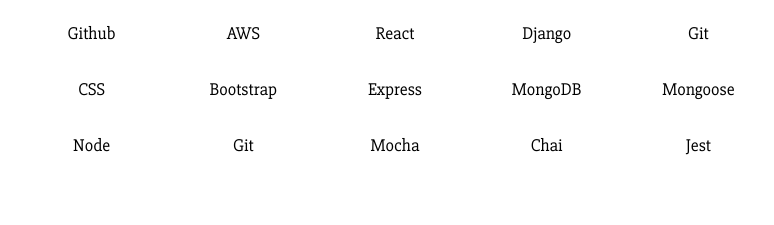
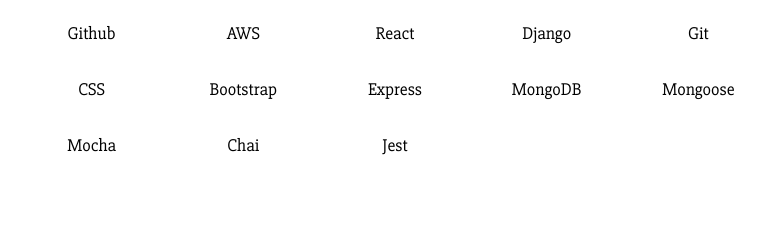
Before and after one commit to hrocco25/React-Portfolio, a React (Create React App) app: page / in a window 1280 px wide. Shown: the part 960-1185 px from the top of the page, without its empty margins (245-1019 px from the left). Built offline with nearby package versions, Linux system fonts and the light colour scheme.

Commit message:
fix tech

```diff
--- a/src/components/tech/tech.js
+++ b/src/components/tech/tech.js
@@ -22,8 +22,6 @@
                 <p>Express</p>
                 <p>MongoDB</p>
                 <p>Mongoose</p>
-                <p>Node</p>
-                <p>Git</p>
                 <p>Mocha</p>
                 <p>Chai</p>
                 <p>Jest</p>
```
